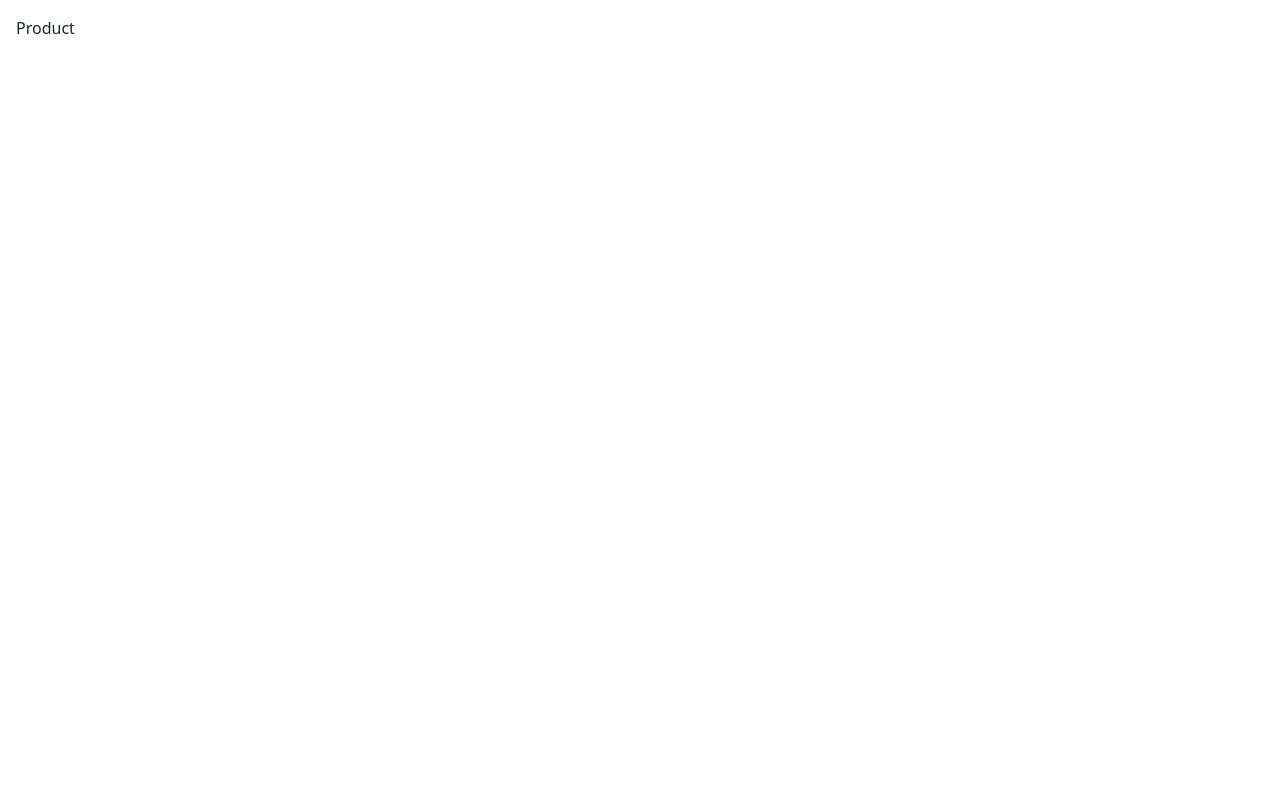
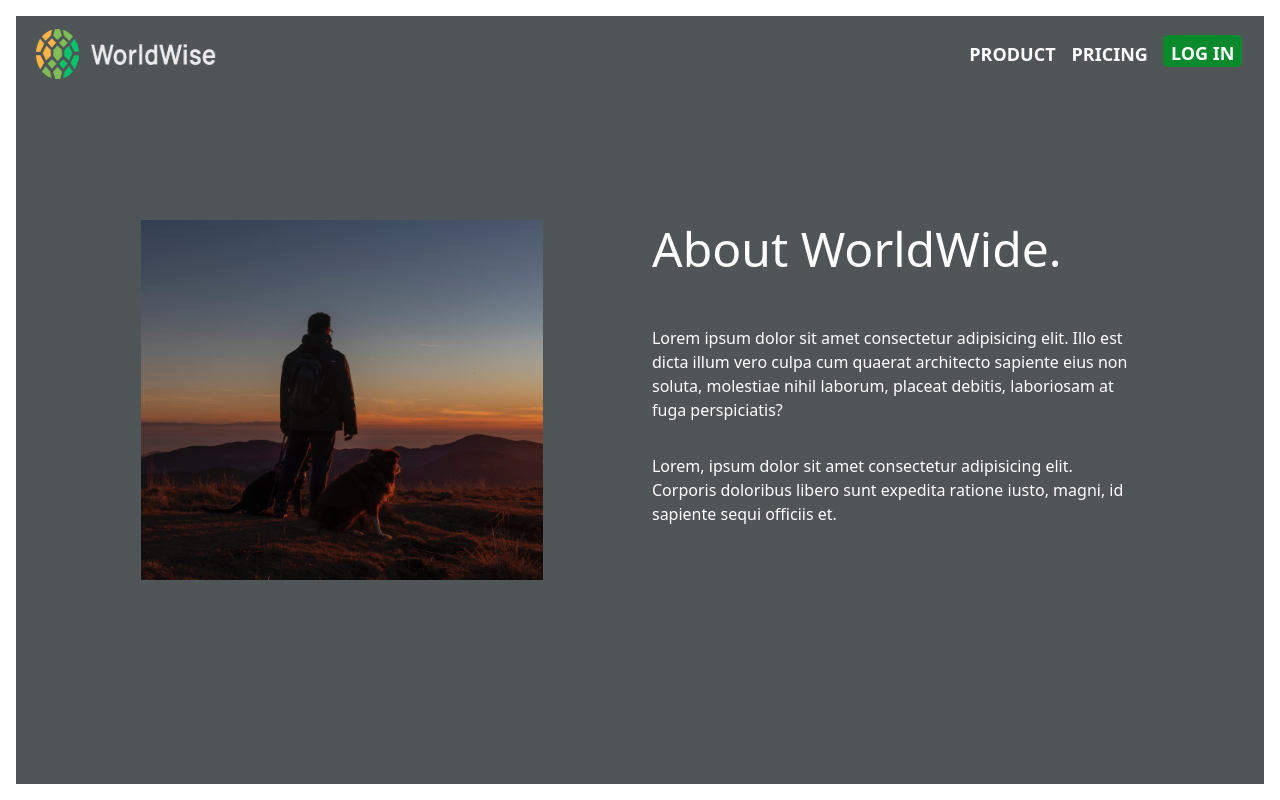
Before and after one commit to shshamim63/WorldWide, a React (Vite) app: page /product in a window 1280 px wide. Built offline with nearby package versions, Linux system fonts and the light colour scheme.

Commit message:
style(product): updated product page to resolve the breaking css issues

```diff
--- a/src/pages/Pricing.jsx
+++ b/src/pages/Pricing.jsx
@@ -4,17 +4,17 @@ import Header from "../components/Header";
 
 const Pricing = () => {
   return (
-    <main className="pricing-container position-relative">
+    <main className="page-container position-relative">
       <Header />
-      <section className="d-flex pricing-section align-items-center">
+      <section className="d-flex page-section-container align-items-center">
         <Row className="justify-content-center">
           <Col sm={8} md={7} lg={5}>
-            <h2 className="pricing-header">
+            <h2 className="page-header">
               Simple pricing.
               <br />
               Just $9/month.
             </h2>
-            <p className="pricing-body">
+            <p className="page-body">
               Lorem ipsum dolor, sit amet consectetur adipisicing elit. Vitae
               vel labore mollitia iusto. Recusandae quos provident, laboriosam
               fugit voluptatem iste.
@@ -24,7 +24,7 @@ const Pricing = () => {
             <img
               src={pricing}
               alt="overview of a large city with skyscrapers"
-              className="pricing-img"
+              className="page-img"
             />
           </Col>
         </Row>
--- a/src/pages/Product.jsx
+++ b/src/pages/Product.jsx
@@ -1,5 +1,40 @@
+import product from "../assets/img-1.jpg";
+
+import Header from "../components/Header";
+
+import { Row, Col } from "react-bootstrap";
+
 const Product = () => {
-  return <p>Product</p>;
+  return (
+    <main className="page-container position-relative">
+      <Header />
+      <section className="d-flex page-section-container align-items-center">
+        <Row className="gy-5 justify-content-center">
+          <Col sm={8} md={7} lg={5}>
+            <img
+              src={product}
+              alt="overview of a large city with skyscrapers"
+              className="page-img"
+            />
+          </Col>
+          <Col className="offset-lg-1" sm={8} md={7} lg={6}>
+            <h3 className="page-header">About WorldWide.</h3>
+            <p className="page-body">
+              Lorem ipsum dolor sit amet consectetur adipisicing elit. Illo est
+              dicta illum vero culpa cum quaerat architecto sapiente eius non
+              soluta, molestiae nihil laborum, placeat debitis, laboriosam at
+              fuga perspiciatis?
+            </p>
+            <p className="page-body">
+              Lorem, ipsum dolor sit amet consectetur adipisicing elit. Corporis
+              doloribus libero sunt expedita ratione iusto, magni, id sapiente
+              sequi officiis et.
+            </p>
+          </Col>
+        </Row>
+      </section>
+    </main>
+  );
 };
 
 export default Product;
--- a/src/styles/main.scss
+++ b/src/styles/main.scss
@@ -3,4 +3,4 @@
 @import "./app.scss";
 @import "./header.scss";
 @import "./homepage.scss";
-@import "./pricing.scss";
+@import "./page.scss";
--- a/src/styles/pricing.scss
+++ b/src/styles/page.scss
@@ -1,4 +1,4 @@
-.pricing-container {
+.page-container {
   height: 96vh;
   background: linear-gradient(rgba(36, 42, 46, 0.8), rgba(36, 42, 46, 0.8));
   background-position: center;
@@ -6,13 +6,13 @@
   background-size: cover;
 }
 
-.pricing-section {
+.page-section-container {
   width: 80%;
   margin: auto;
   height: 100%;
 }
 
-.pricing-header {
+.page-header {
   font-size: 3rem;
   line-height: 1.2;
   margin-bottom: 3rem;
@@ -26,7 +26,7 @@
   }
 }
 
-.pricing-body {
+.page-body {
   font-size: 1rem;
   margin-bottom: 2rem;
   color: white;
@@ -35,7 +35,7 @@
   }
 }
 
-.pricing-img {
+.page-img {
   height: 35vh;
   width: 100%;
   @media (min-width: $screen-sm) {
```
